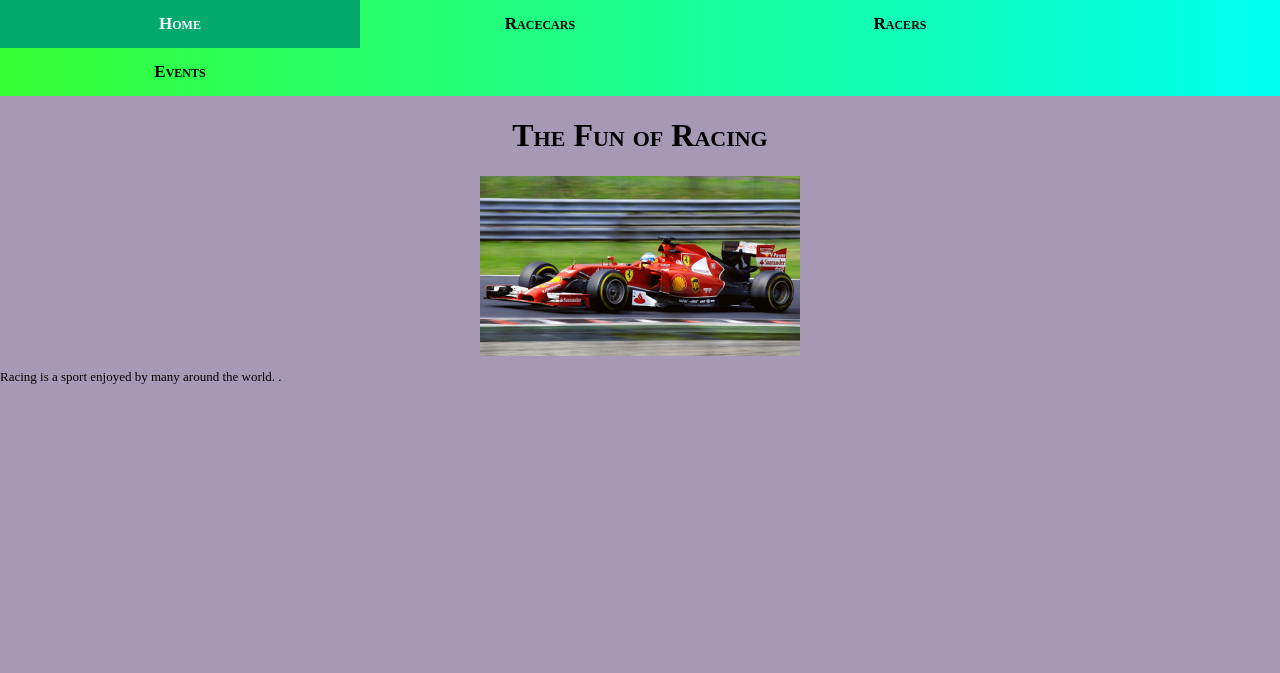
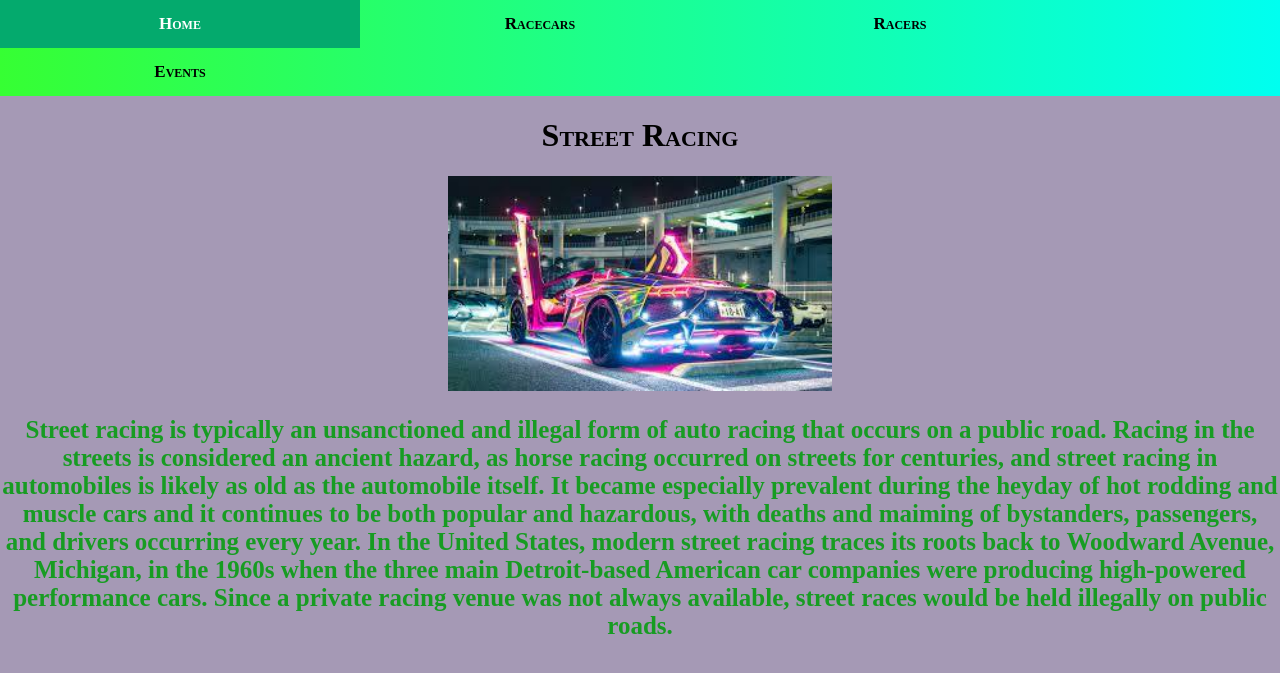
Before and after one commit to doanbaquan/webproj-doan-challa-cai, a PHP site: page /pages/home.html in a window 1280 px wide. Shown: the top 673 px of the page. Run offline with PHP 8.4, Linux system fonts and the light colour scheme.

Commit message:
images
street car new and additions to homepage

```diff
--- a/css/lightstyle.css
+++ b/css/lightstyle.css
@@ -37,14 +37,16 @@ h1 {
   font-variant: small-caps;
 }
 p {
-  color: black;
-  font-size: 13px;
+  color: rgb(23, 156, 34);
+  font-size: 25px;
+  font-weight: 700;
+  font-family: Raleway;
 }
 
 .center {
   display: block;
   margin-left: auto;
   margin-right: auto;
-  width: 25%;
+  width: 30%;
   height: 25%;
 }
--- a/pages/home.html
+++ b/pages/home.html
@@ -4,6 +4,7 @@
     </style>
     <style>
         h1 {text-align: center}
+        p { text-align: center}
     </style>
     <title>The Fun in Racing</title>
     <link rel="stylesheet" href="../css/lightstyle.css"
@@ -16,12 +17,20 @@
         <a href="../pages/Events.html">Events</a>
     </div>
 
-    <h1>The Fun of Racing</h1>
-    <img src="../images/homepage1stimg.jpg" alt="Formula1Car" width="500" height="600" class="center">
+    <h1>Street Racing</h1>
+    <img src="../images/download.jpg" alt="Formula1Car" width="700" height="1000" class="center">
 
 
     </div>
-    <p>Racing is a sport enjoyed by many around the world. .</p>
+    <p>Street racing is typically an unsanctioned and illegal form of auto racing that occurs on a public road.
+        Racing in the streets is considered an ancient hazard, as horse racing occurred on streets for centuries,
+        and street racing in automobiles is likely as old as the automobile itself. It became especially prevalent during
+         the heyday of hot rodding and muscle cars and it continues to be both popular and hazardous, with deaths and
+         maiming of bystanders, passengers, and drivers occurring every year. In the United States, modern street racing
+         traces its roots back to Woodward Avenue, Michigan, in the 1960s when the three main Detroit-based American car
+         companies were producing high-powered performance cars. Since a private racing venue was not always available,
+         street races would be held illegally on public roads.
+    </p>
 
 </body>
 </html>
```
Also changed, not shown: images/download.jpg (added), images/homepage1stimg.jpg (deleted), images/z6kh2j6jbmcg8jn5mlzw_ccexpress.png (added).
